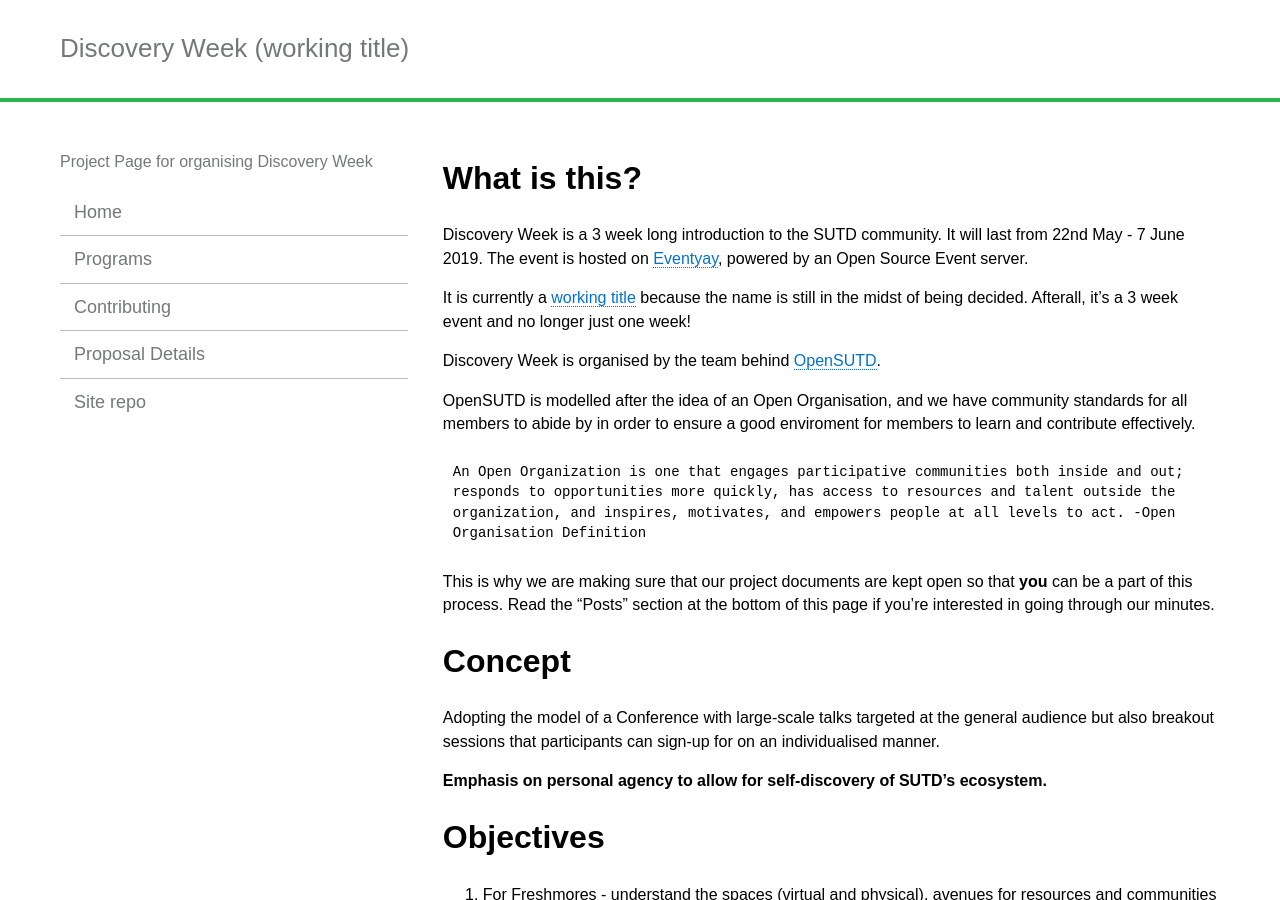
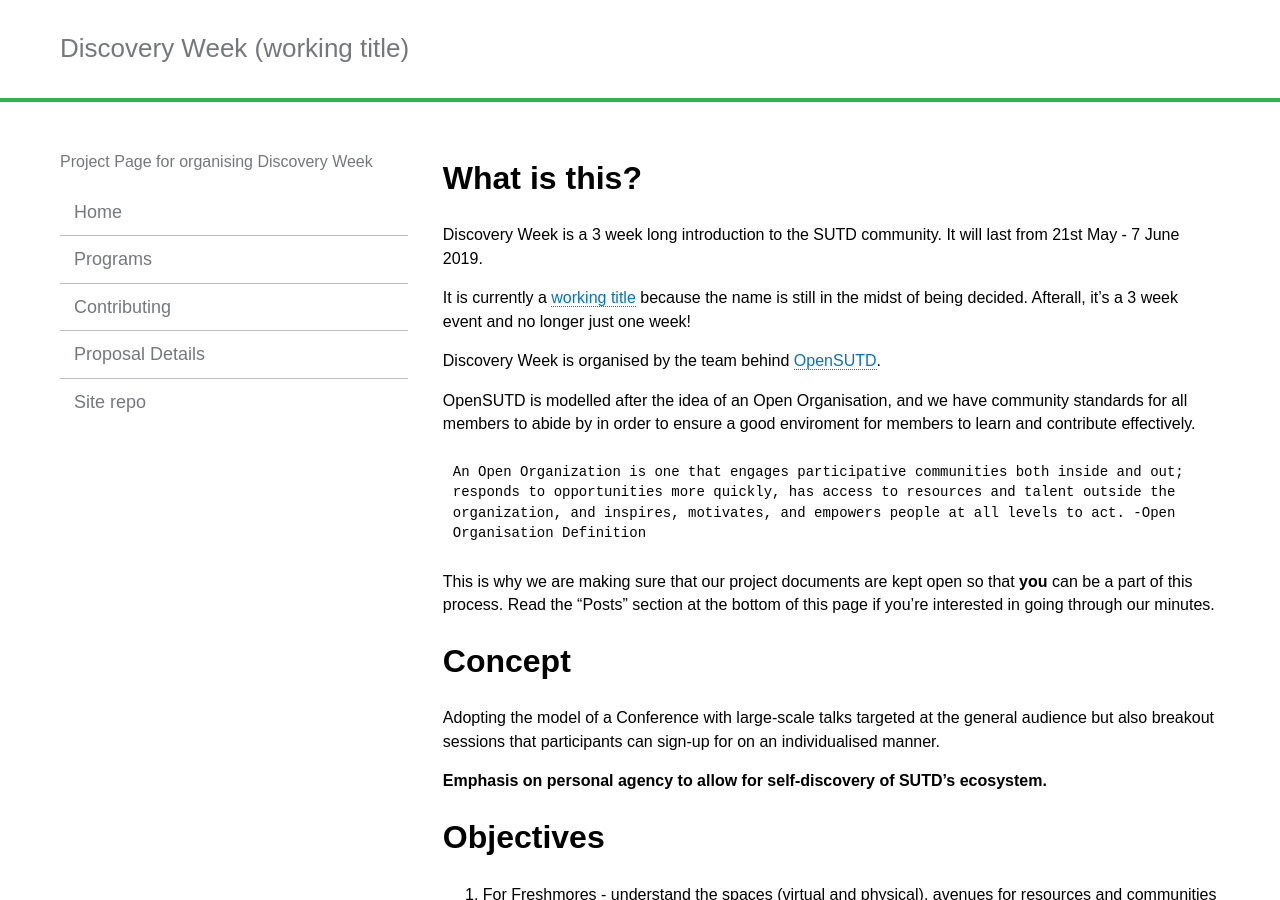
Before and after one commit to OpenSUTD/discovery-week-working-title, a Jekyll site: the page built from index.html, in a window 1280 px wide and 900 px high. Built offline with Jekyll 4.4.1, drawn with Linux system fonts in a browser that asks for light colours.

Commit message:
remove eventyay
no longer using

```diff
--- a/_includes/index.md
+++ b/_includes/index.md
@@ -1,6 +1,5 @@
 # What is this?
-Discovery Week is a 3 week long introduction to the SUTD community. It will last from 22nd May - 7 June 2019.
-The event is hosted on [Eventyay](https://eventyay.com/e/80f9d561/), powered by an Open Source Event server.
+Discovery Week is a 3 week long introduction to the SUTD community. It will last from 21st May - 7 June 2019.
 
 It is currently a [working title](https://en.wikipedia.org/wiki/Working_title) because the name is still in the midst of being decided. Afterall, it's a 3 week event and no longer just one week!
 
```
